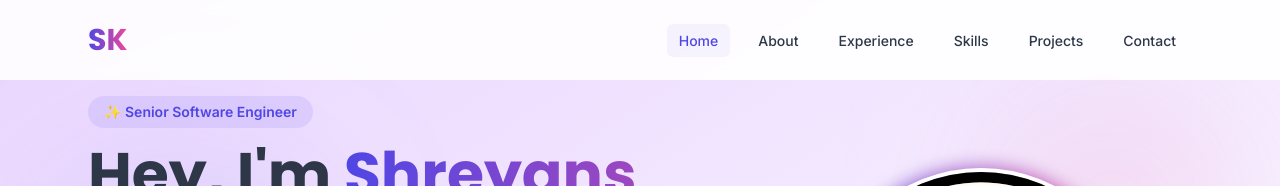
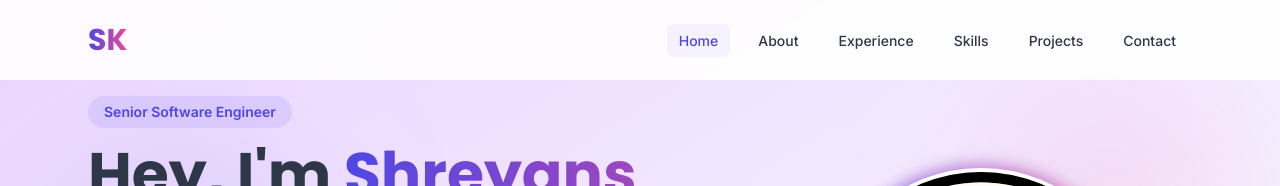
Before and after one commit to SKhunteta/PortfolioWebsite, a React (Vite) app: page / in a window 1280 px wide. Shown: the top 186 px of the page. Built offline with nearby package versions, Linux system fonts and the light colour scheme.

Commit message:
removed sparkle lol

```diff
--- a/src/components/Hero.jsx
+++ b/src/components/Hero.jsx
@@ -21,7 +21,7 @@ const Hero = () => {
           <div className="md:col-span-3 space-y-4 text-center md:text-left animate-fade-in">
             <div>
               <span className="inline-block px-4 py-1.5 bg-primary/10 text-primary rounded-full text-sm font-semibold mb-4">
-                ✨ Senior Software Engineer
+                Senior Software Engineer
               </span>
               <h1 className="text-4xl sm:text-5xl md:text-6xl font-bold font-display">
                 Hey, I'm{" "}
```
